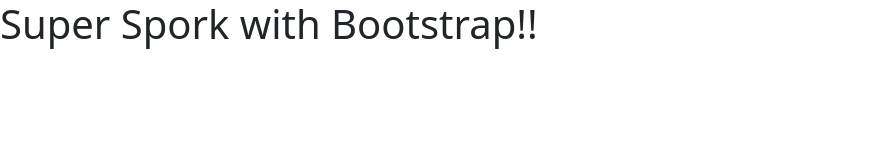
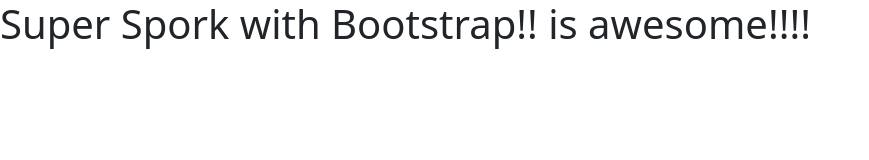
Before and after one commit to GKephart/super-spork, a plain HTML site: page index.html in a window 1280 px wide. Shown: the whole page, without its empty margins (0-869 px from the left). Drawn offline with nearby package versions, Linux system fonts and the light colour scheme.

Commit message:
added a quick edit

```diff
--- a/index.html
+++ b/index.html
@@ -9,6 +9,6 @@
           integrity="sha384-1BmE4kWBq78iYhFldvKuhfTAU6auU8tT94WrHftjDbrCEXSU1oBoqyl2QvZ6jIW3" crossorigin="anonymous">
 </head>
 <body>
-<h1>Super Spork with Bootstrap!!</h1>
+<h1>Super Spork with Bootstrap!! is awesome!!!!</h1>
 </body>
 </html>
```
